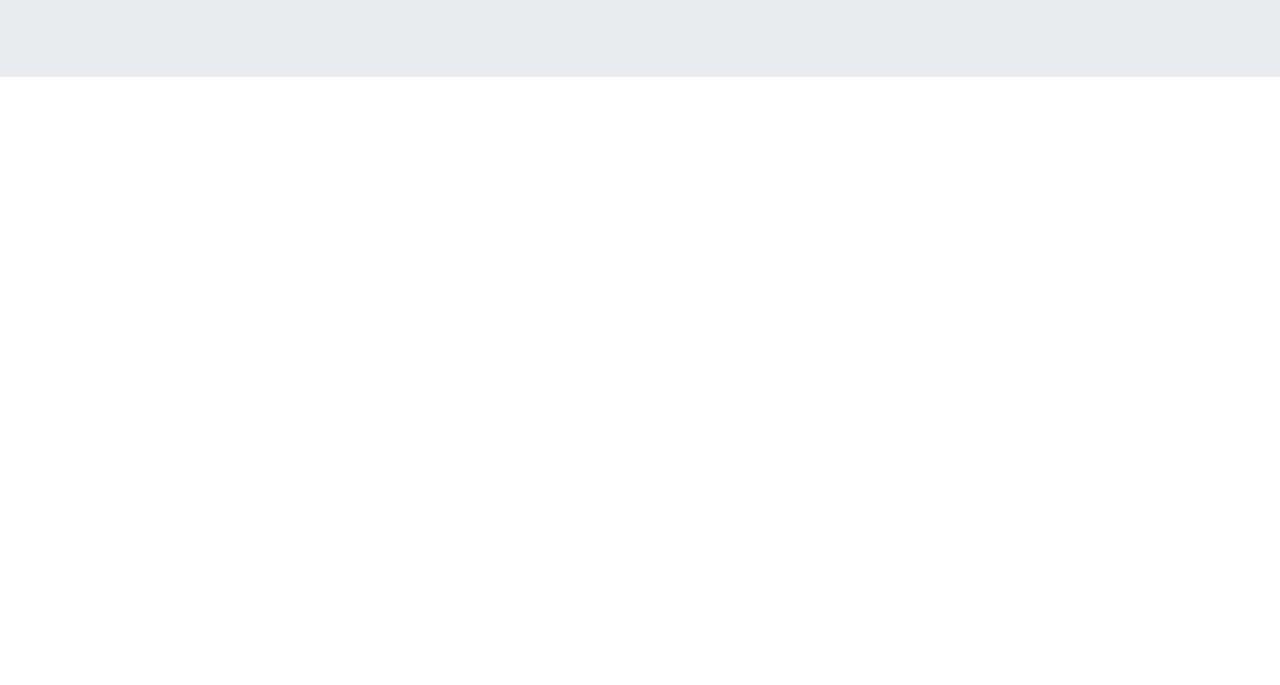
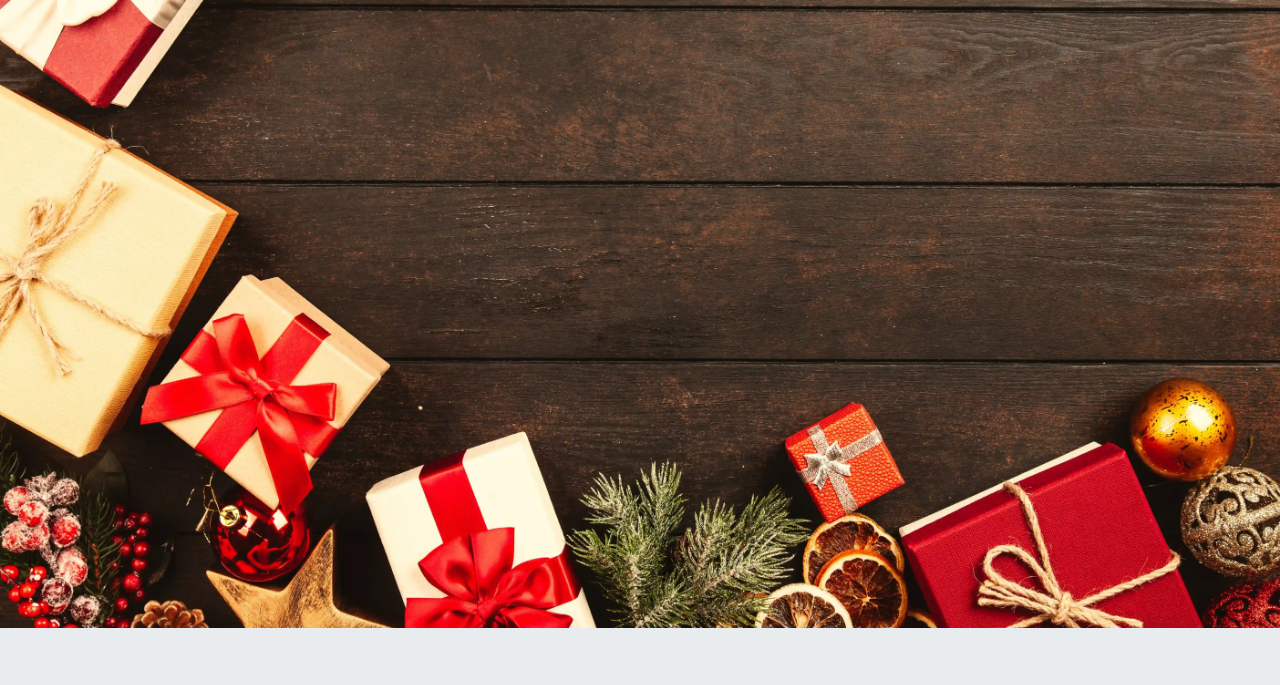
Before and after one commit to nithusv/Happy-Birthday, a plain HTML site: page index.html in a window 1280 px wide. Shown: the part 172-857 px from the top of the page. Before the commit the page ends 800 px from the top, so only its background shows below. Drawn offline with Linux system fonts and the light colour scheme.

Commit message:
added parallax

```diff
--- a/css/style.css
+++ b/css/style.css
@@ -0,0 +1,15 @@
+body,
+html {
+    height: 100%;
+}
+
+.parallax {
+    background-image: url('birthday_bg.webp');
+
+    height: 100%;
+
+    background-attachment: fixed;
+    background-position: center;
+    background-repeat: no-repeat;
+    background-size: cover;
+}
--- a/index.html
+++ b/index.html
@@ -18,6 +18,7 @@
 </head>
 
 <body>
+    <div class="parallax"></div>
 
     <div class="jumbotron jumbotron-fluid text-center">
         <div class="container">
@@ -25,6 +26,9 @@
             <p class="lead">Have a great day and enjoy your life!</p>
         </div>
     </div>
+
+    <div class="parallax"></div>
+
 
 
     <script src="js/angular.min.js"></script>
```
Also changed, not shown: css/birthday_bg.webp (added).
